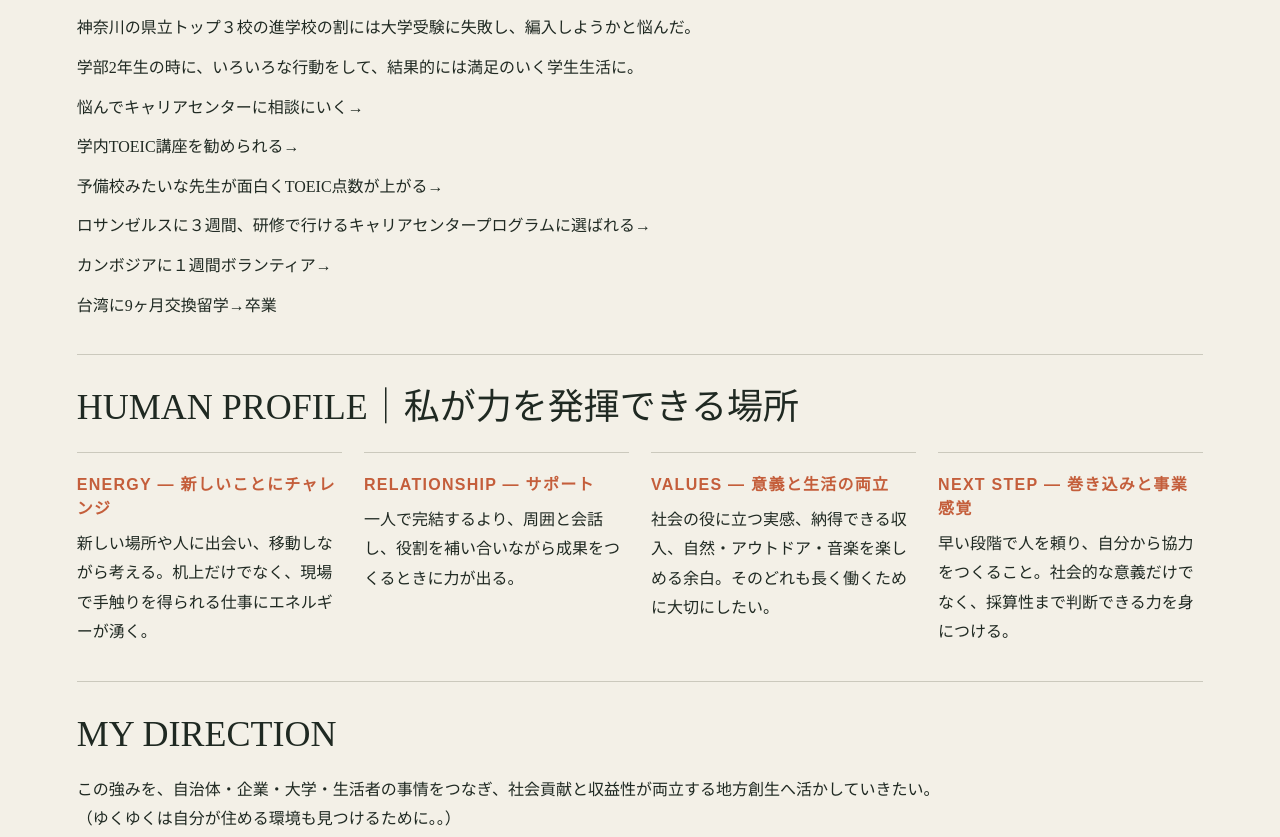
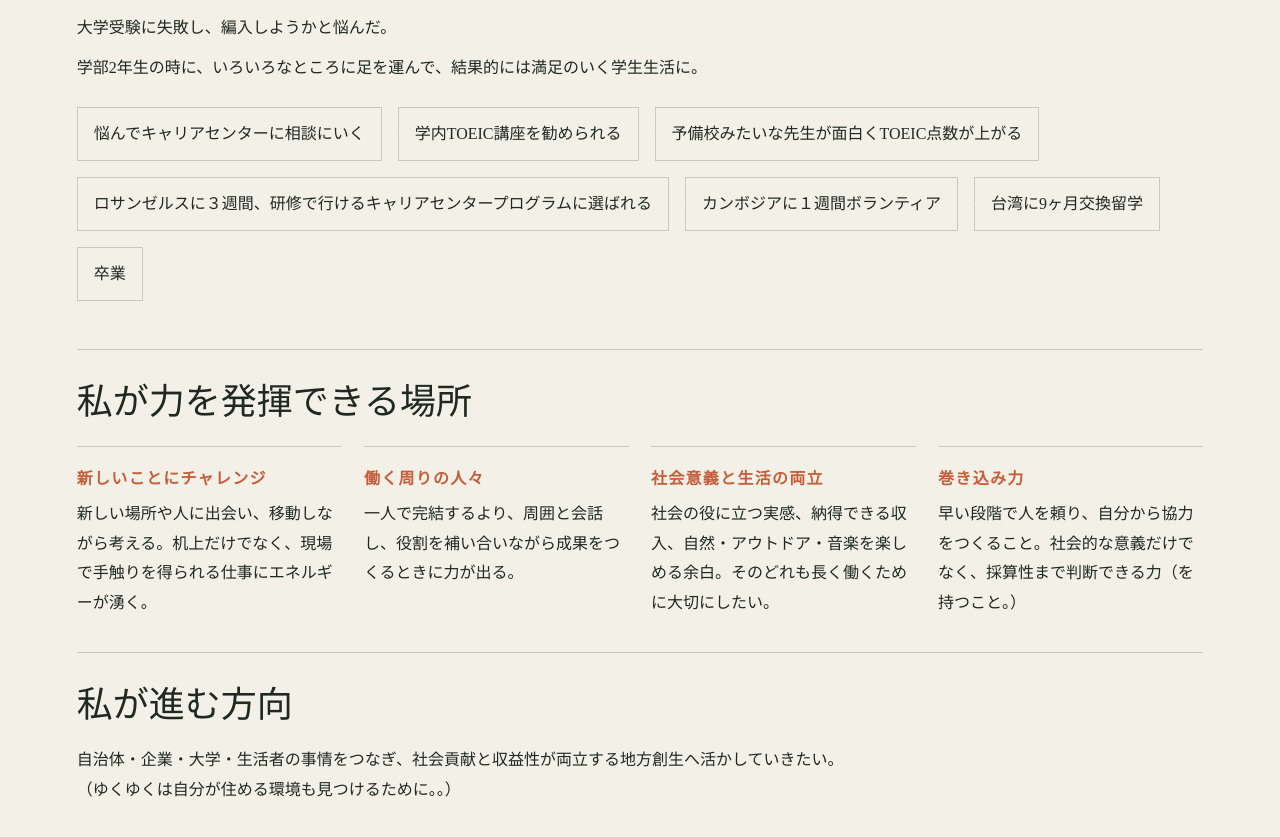
Before and after one commit to Yuyakawamura-blip/mybioigraphy, a plain HTML site: page index.html in a window 1280 px wide. Shown: the part 1580-2417 px from the top of the page. Drawn offline with Linux system fonts and the light colour scheme.

Commit message:
Revised text and design

```diff
--- a/index.html
+++ b/index.html
@@ -80,7 +80,7 @@
         どこで？
        </span>
        <strong>
-        地球に限らず、宇宙全体で
+        地球に限らず、宇宙も含めて
        </strong>
       </div>
       <div>
@@ -119,9 +119,9 @@
        MISSION
       </small>
       <p>
-       構想を、現場へ。
+       GX,AXなど上層での構想を、
        <br/>
-       現場を、住み良い場所へ。
+       現場で実行できる形へ。
        <br/>
        （将来は、柴犬を飼って田舎で暮らす）
       </p>
@@ -150,13 +150,13 @@
        <span>
         01 / 観察力
        </span>
-       人の感情や現場の小さな変化を捉え、いま必要な行動を考える。
+       人の感情や現場の小さな変化を捉え、いま必要な行動を考えられる。
       </p>
       <p>
        <span>
         02 / 適応力
        </span>
-       予定外のことが起きても、状況を整理し、現実的な代替案へ切り替える。
+       予定外のことが起きても、状況を整理し、現実的な代替案へ切り替えることができる。
       </p>
       <p>
        <span>
@@ -191,38 +191,43 @@
         学生時代（東京農業大学）
        </h3>
        <p>
-        神奈川の県立トップ３校の進学校の割には大学受験に失敗し、編入しようかと悩んだ。
+       大学受験に失敗し、編入しようかと悩んだ。
        </p>
        <p>
-        学部2年生の時に、いろいろな行動をして、結果的には満足のいく学生生活に。
+        学部2年生の時に、いろいろなところに足を運んで、結果的には満足のいく学生生活に。
        </p>
-       <p>
-        悩んでキャリアセンターに相談にいく&rarr;
-       </p>
-       <p>
-        学内TOEIC講座を勧められる&rarr;
-       </p>
-       <p>
-        予備校みたいな先生が面白くTOEIC点数が上がる&rarr;
-       </p>
-       <p>
-        ロサンゼルスに３週間、研修で行けるキャリアセンタープログラムに選ばれる&rarr;
-       </p>
-       <p>
-        カンボジアに１週間ボランティア&rarr;
-       </p>
-       <p>
-        台湾に9ヶ月交換留学&rarr;卒業
-       </p>
+       <ul class="flow-list">
+        <li>
+         悩んでキャリアセンターに相談にいく
+        </li>
+        <li>
+         学内TOEIC講座を勧められる
+        </li>
+        <li>
+         予備校みたいな先生が面白くTOEIC点数が上がる
+        </li>
+        <li>
+         ロサンゼルスに３週間、研修で行けるキャリアセンタープログラムに選ばれる
+        </li>
+        <li>
+         カンボジアに１週間ボランティア
+        </li>
+        <li>
+         台湾に9ヶ月交換留学
+        </li>
+        <li>
+         卒業
+        </li>
+       </ul>
       </article>
       <article>
        <h3>
-        HUMAN PROFILE｜私が力を発揮できる場所
+        私が力を発揮できる場所
        </h3>
        <div class="identity-extra-grid">
         <div>
          <h4>
-          ENERGY &mdash; 新しいことにチャレンジ
+          新しいことにチャレンジ
          </h4>
          <p>
           新しい場所や人に出会い、移動しながら考える。机上だけでなく、現場で手触りを得られる仕事にエネルギーが湧く。
@@ -230,7 +235,7 @@
         </div>
         <div>
          <h4>
-          RELATIONSHIP &mdash; サポート
+          働く周りの人々
          </h4>
          <p>
           一人で完結するより、周囲と会話し、役割を補い合いながら成果をつくるときに力が出る。
@@ -238,7 +243,7 @@
         </div>
         <div>
          <h4>
-          VALUES &mdash; 意義と生活の両立
+          社会意義と生活の両立
          </h4>
          <p>
           社会の役に立つ実感、納得できる収入、自然・アウトドア・音楽を楽しめる余白。そのどれも長く働くために大切にしたい。
@@ -246,20 +251,20 @@
         </div>
         <div>
          <h4>
-          NEXT STEP &mdash; 巻き込みと事業感覚
+          巻き込み力
          </h4>
          <p>
-          早い段階で人を頼り、自分から協力をつくること。社会的な意義だけでなく、採算性まで判断できる力を身につける。
+          早い段階で人を頼り、自分から協力をつくること。社会的な意義だけでなく、採算性まで判断できる力（を持つこと。）
          </p>
         </div>
        </div>
       </article>
       <article>
        <h3>
-        MY DIRECTION
+        私が進む方向
        </h3>
        <p>
-        この強みを、自治体・企業・大学・生活者の事情をつなぎ、社会貢献と収益性が両立する地方創生へ活かしていきたい。<br>（ゆくゆくは自分が住める環境も見つけるために。。）
+        自治体・企業・大学・生活者の事情をつなぎ、社会貢献と収益性が両立する地方創生へ活かしていきたい。<br>（ゆくゆくは自分が住める環境も見つけるために。。）
        </p>
       </article>
      </div>
@@ -443,7 +448,7 @@
         価値へ翻訳する
        </h3>
        <p>
-        それぞれのパートナーが動きたくなる意味と便益に置き換える。
+        ステークホルダーが動きたくなる意味と便益に置き換える。
        </p>
        <small>
         価値提案 / 行動科学
```
Also changed, not shown: assets/index-CltARbkr.css.
